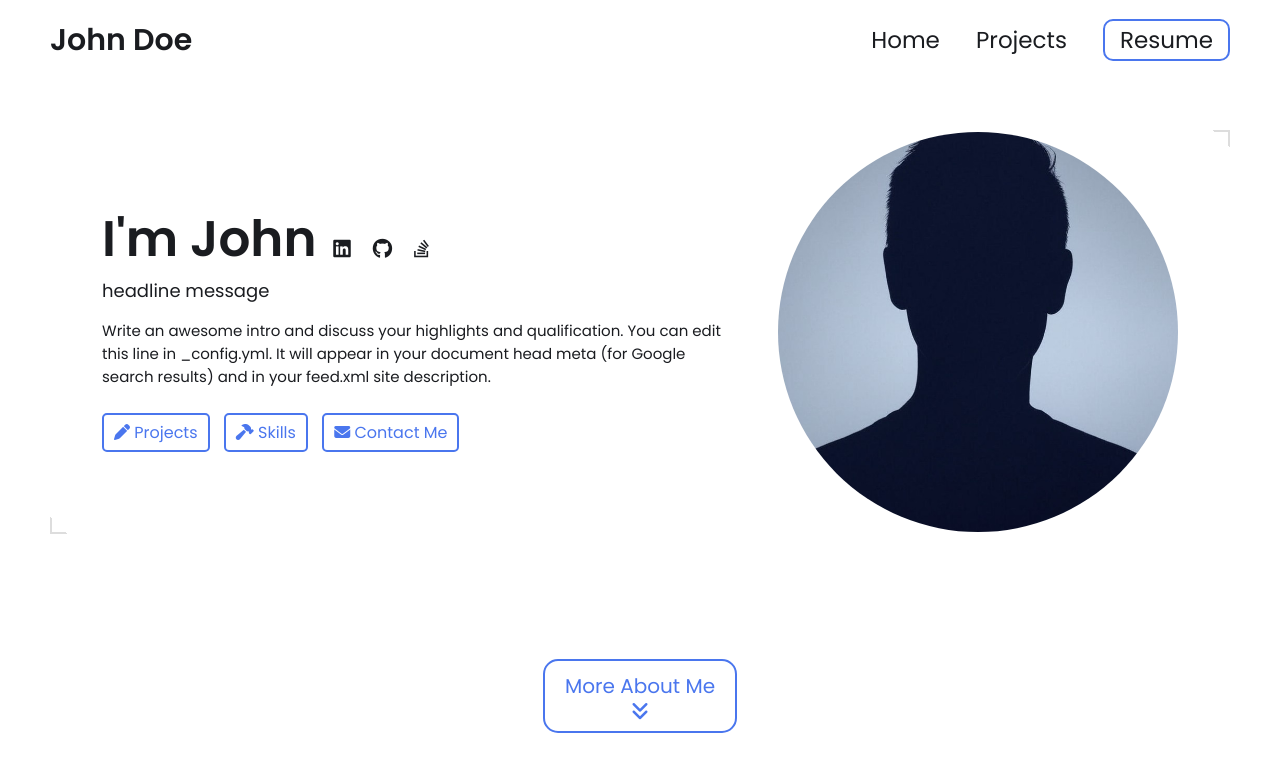
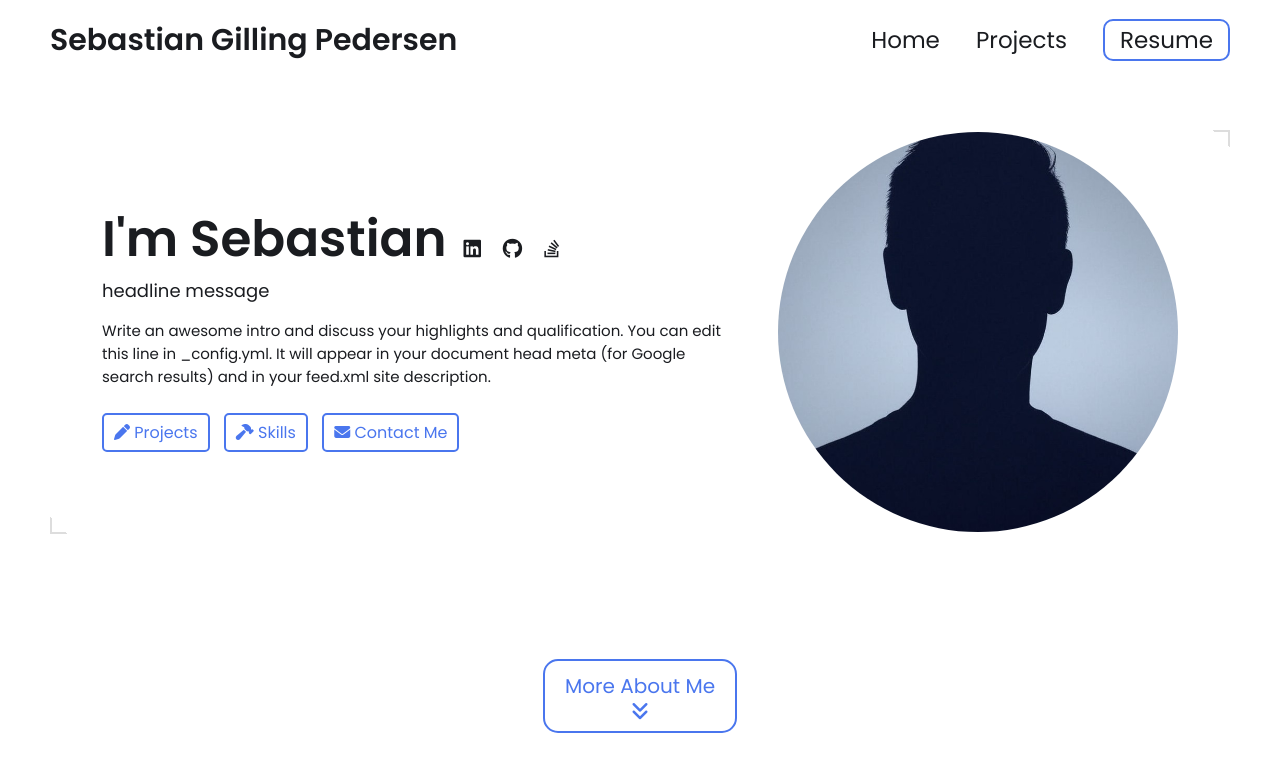
Before and after one commit to Ingenioeren/ingenioeren.github.io, a Jekyll site: the page built from index.html, in a window 1280 px wide and 900 px high. Shown: the top 772 px of the window. Built offline with Jekyll 4.4.1, drawn with Linux system fonts in a browser that asks for light colours.

Commit message:
Update _config.yml

```diff
--- a/_config.yml
+++ b/_config.yml
@@ -7,12 +7,12 @@
 
 # Main Page Setup
 
-title: John Doe's Portfolio # This is what shows up in the tab of the browser
+title: Sebastian Gillings' Portfolio # This is what shows up in the tab of the browser
 
 
 
 # Hero Section
-name: John Doe
+name: Sebastian Gilling Pedersen
 headline: headline message
 description: >- # dont remove this line. this will ignore all new lines until the next section
   Write an awesome intro and discuss your highlights and qualification. You can edit this
```
